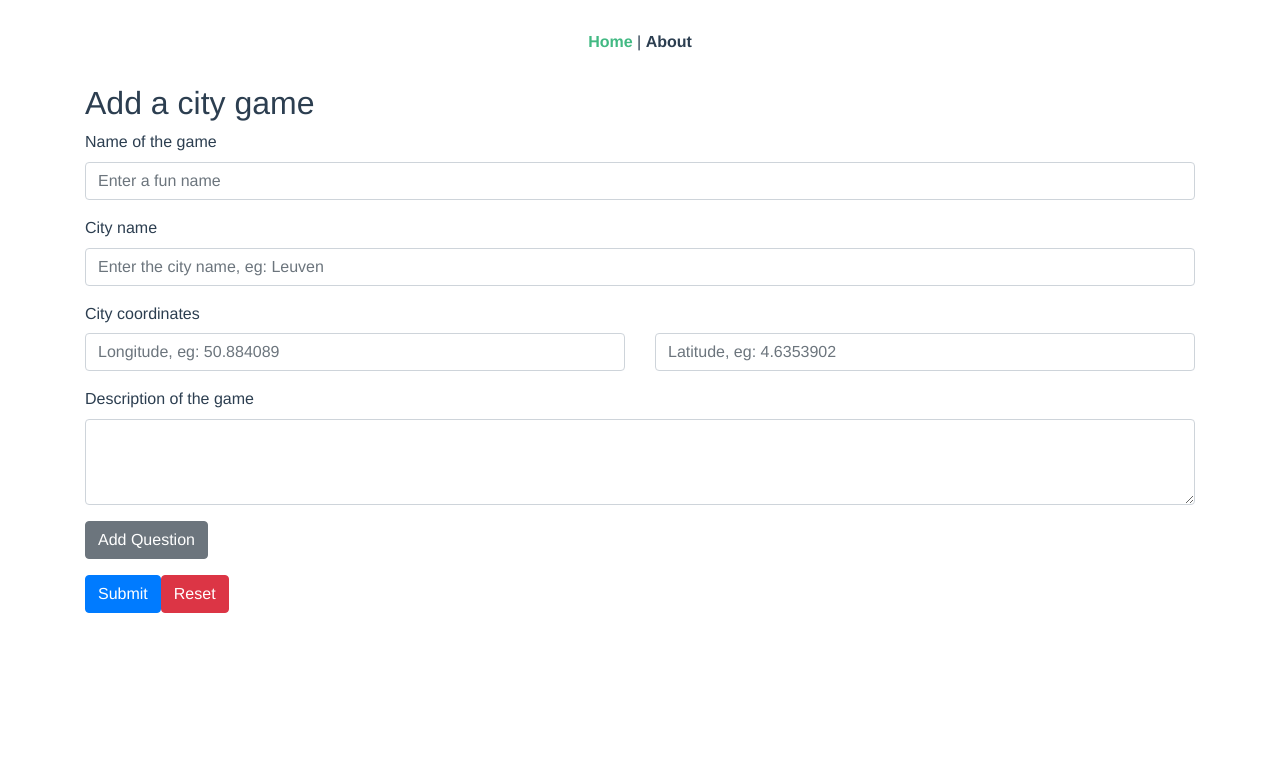
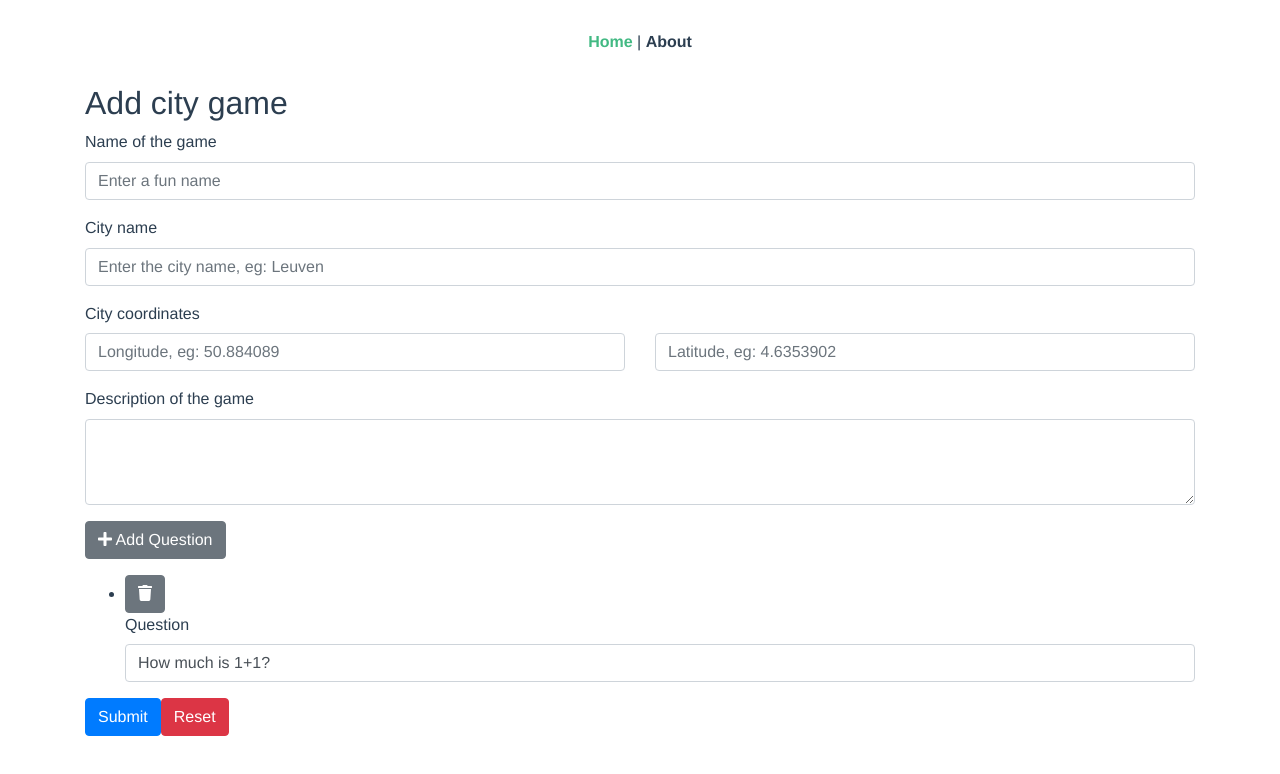
Before and after one commit to ucll-carey/frontend, a Vue app: page / in a window 1280 px wide. Shown: the top 774 px of the page. Built offline with nearby package versions, Linux system fonts and the light colour scheme.

Commit message:
Add fontawesome icons and questions to a quiz

```diff
--- a/src/components/AddQuiz.vue
+++ b/src/components/AddQuiz.vue
@@ -1,6 +1,6 @@
 <template>
   <b-container class="bv-example-row">
-    <h2>Add a city game</h2>
+    <h2>Add city game</h2>
     <b-form @submit="onSubmit" @reset="onReset">
 
       <b-form-group label="Name of the game"
@@ -26,21 +26,15 @@
       <b-form-group label="City coordinates">
         <b-row>
           <b-col>
-            <b-form-input
-                          type="text"
-                          step="0.0000001"
+            <b-form-input type="text" step="0.0000001"
                           v-model="form.city.coordinates.longitude"
-                          required
-                          @change="checkCoordinates"
+                          required @change="checkCoordinates"
                           placeholder="Longitude, eg: 50.884089"/>
           </b-col>
           <b-col>
-            <b-form-input
-                          type="text"
-                          step="0.0000001"
+            <b-form-input type="text" step="0.0000001"
                           v-model="form.city.coordinates.latitude"
-                          required
-                          placeholder="Latitude, eg: 4.6353902"/>
+                          required placeholder="Latitude, eg: 4.6353902"/>
           </b-col>
         </b-row>
       </b-form-group>
@@ -55,11 +49,25 @@
           placeholder=""/>
       </b-form-group>
 
-<p>
-      <b-button>
-        Add Question
-      </b-button>
-</p>
+      <p>
+        <b-button @click="addQuestion">
+          <fas icon="plus" />
+          Add Question
+        </b-button>
+      </p>
+
+      <ul>
+        <li v-for="(item, index) in form.questions" :key="index">
+          <b-button @click="removeQuestion(index)">
+            <fas icon="trash" />
+          </b-button>
+
+          <b-form-group label="Question">
+            <b-form-input type="text" v-model="item.question" required/>
+          </b-form-group>
+
+        </li>
+      </ul>
 
 <!--
       <b-form-group>
@@ -86,11 +94,27 @@ export default {
           coordinates: { longitude: null, latitude: null },
         },
         description: '',
-        questions: [],
+        questions: [{
+          coordinates: { longitude: '50.3', latitude: '0.2' },
+          question: 'How much is 1+1?',
+          answers: ['1', '2', '3'],
+          correctQuestionIndex: 2,
+        }],
       },
     };
   },
   methods: {
+    addQuestion() {
+      this.form.questions.push({
+        coordinates: { longitude: null, latitude: null },
+        question: '',
+        answers: [],
+        correctQuestionIndex: 0,
+      });
+    },
+    removeQuestion(index) {
+      this.form.questions.splice(index, 1);
+    },
     checkCoordinates() {
       const coordinateFormat = this.form.city.coordinates.longitude.match(/(\d+\.\d+),(\d+\.\d+)/);
       if (coordinateFormat) {
--- a/src/main.js
+++ b/src/main.js
@@ -7,6 +7,15 @@ import 'bootstrap/dist/css/bootstrap.min.css';
 import 'bootstrap-vue/dist/bootstrap-vue.css';
 Vue.use(BootstrapVue);
 
+import { library } from '@fortawesome/fontawesome-svg-core'
+// https://github.com/FortAwesome/vue-fontawesome#why-use-the-concept-of-a-library
+// only import what you need
+import { fas } from '@fortawesome/free-solid-svg-icons'
+import { FontAwesomeIcon } from '@fortawesome/vue-fontawesome'
+library.add(fas)
+Vue.component('fas', FontAwesomeIcon)
+
+
 Vue.config.productionTip = false
 
 new Vue({
```
Also changed, not shown: package.json (+5 -2 lines), 1 other file (tests, documents, lock files or other folders).
